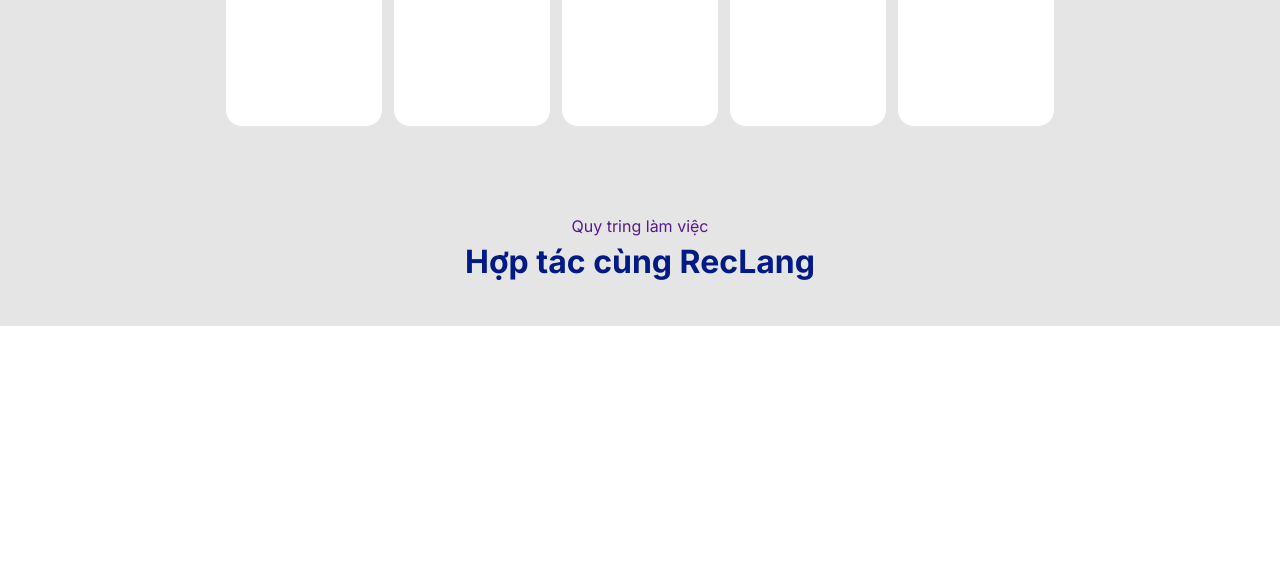
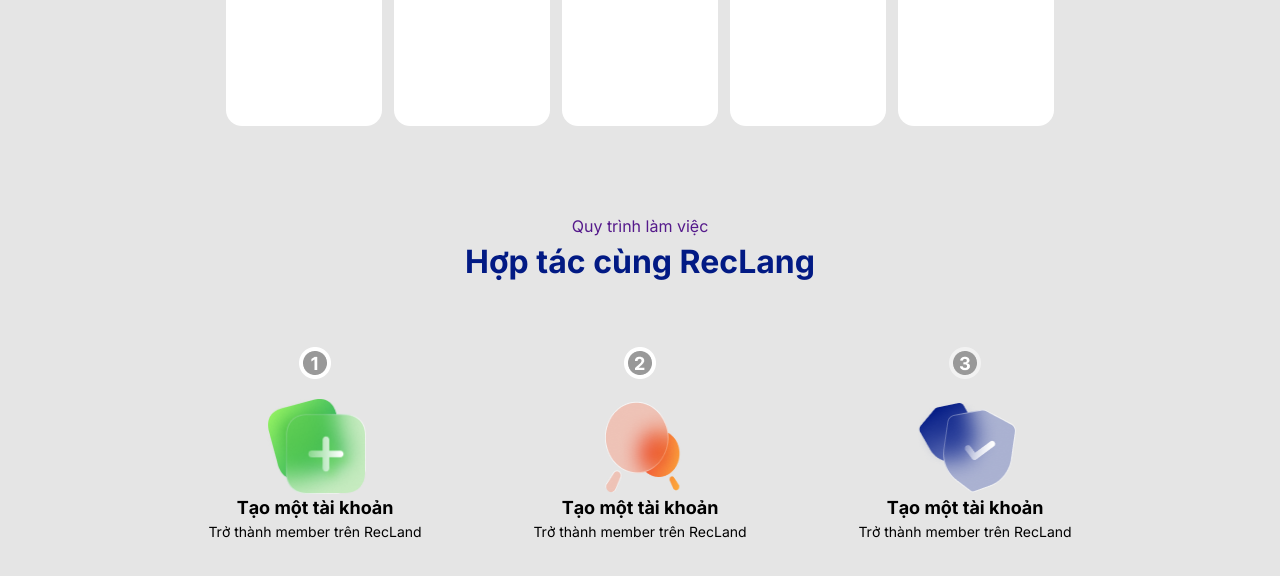
Before and after one commit to Namsongc98/Recland-project, a plain HTML site: page index.html in a window 1280 px wide. Shown: the part 2418-2994 px from the top of the page. Before the commit the page ends 2744 px from the top, so only its background shows below. Drawn offline with Linux system fonts and the light colour scheme.

Commit message:
đua phần hợp tác lên

```diff
--- a/css/style.css
+++ b/css/style.css
@@ -387,7 +387,34 @@ span {
 .cooperate-title {
   color: #021a84;
 }
-.cooperate-title {
+
+.cooperate-list {
+  padding-top: 40px;
+  display: flex;
+  justify-content: space-evenly;
 }
-.cooperate-list {
+.cooperate-iteam {
+  width: 300px;
+  height: 238px;
+  text-align: center;
+  margin: 0;
+  display: flex;
+  flex-direction: column;
+  justify-content: center;
+  align-items: center;
 }
+.cooperate-iteam__number {
+  width: 32px;
+  height: 32px;
+  margin-bottom: 16px;
+}
+.cooperate-iteam__img {
+  width: 102px;
+  height: 99px;
+}
+.cooperate-iteam__title {
+  font-size: 18px;
+}
+.cooperate-iteam__text {
+  font-size: 14px;
+}
--- a/index.html
+++ b/index.html
@@ -443,10 +443,29 @@
         </div>
         <div class="cooperate">
           <div class="cooperate-header">
-            <a href="" class="cooperate-linkk"> Quy tring làm việc</a>
+            <a href="" class="cooperate-linkk"> Quy trình làm việc</a>
             <h1 class="cooperate-title">Hợp tác cùng RecLang</h1>
           </div>
-          <div class="cooperate-list"></div>
+          <div class="cooperate-list">
+            <div class="cooperate-iteam">
+              <img src="./css/imges/somot.png" alt="" class="cooperate-iteam__number" />
+              <img src="./css/imges/Addxanh.png" alt="" class="cooperate-iteam__img" />
+              <h4 class="cooperate-iteam__title">Tạo một tài khoản</h4>
+              <p class="cooperate-iteam__text">Trở thành member trên RecLand</p>
+            </div>
+            <div class="cooperate-iteam">
+              <img src="./css/imges/sohai.png" alt="" class="cooperate-iteam__number" />
+              <img src="./css/imges/Search.png" alt="" class="cooperate-iteam__img" />
+              <h4 class="cooperate-iteam__title">Tạo một tài khoản</h4>
+              <p class="cooperate-iteam__text">Trở thành member trên RecLand</p>
+            </div>
+            <div class="cooperate-iteam">
+              <img src="./css/imges/soba.png" alt="" class="cooperate-iteam__number" />
+              <img src="./css/imges/Shield.png" alt="" class="cooperate-iteam__img" />
+              <h4 class="cooperate-iteam__title">Tạo một tài khoản</h4>
+              <p class="cooperate-iteam__text">Trở thành member trên RecLand</p>
+            </div>
+          </div>
         </div>
       </div>
     </div>
```
Also changed, not shown: css/imges/Addxanh.png (added), css/imges/Search.png (added), css/imges/Shield.png (added), css/imges/soba.png (added), css/imges/sohai.png (added), css/imges/somot.png (added).
